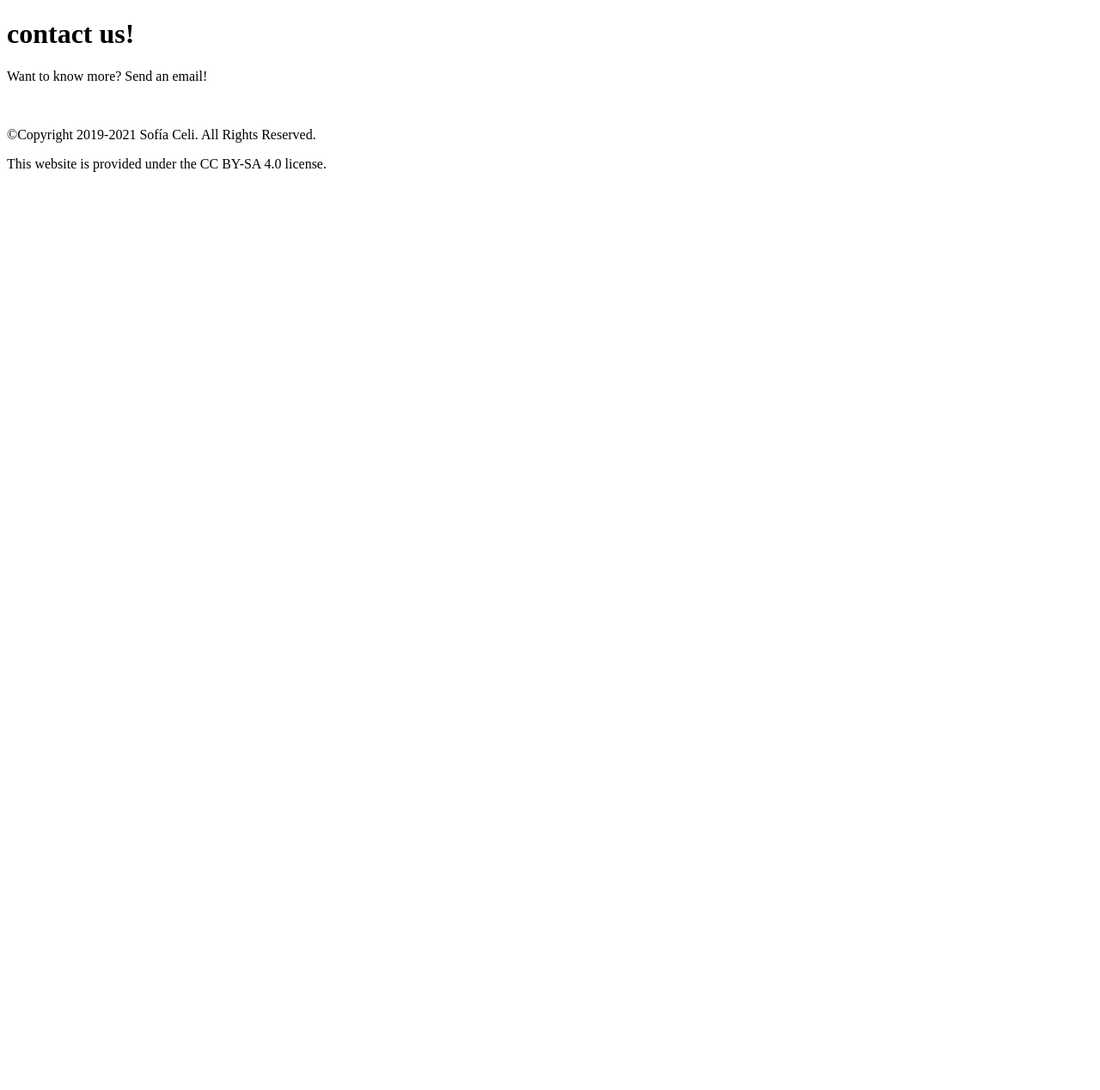
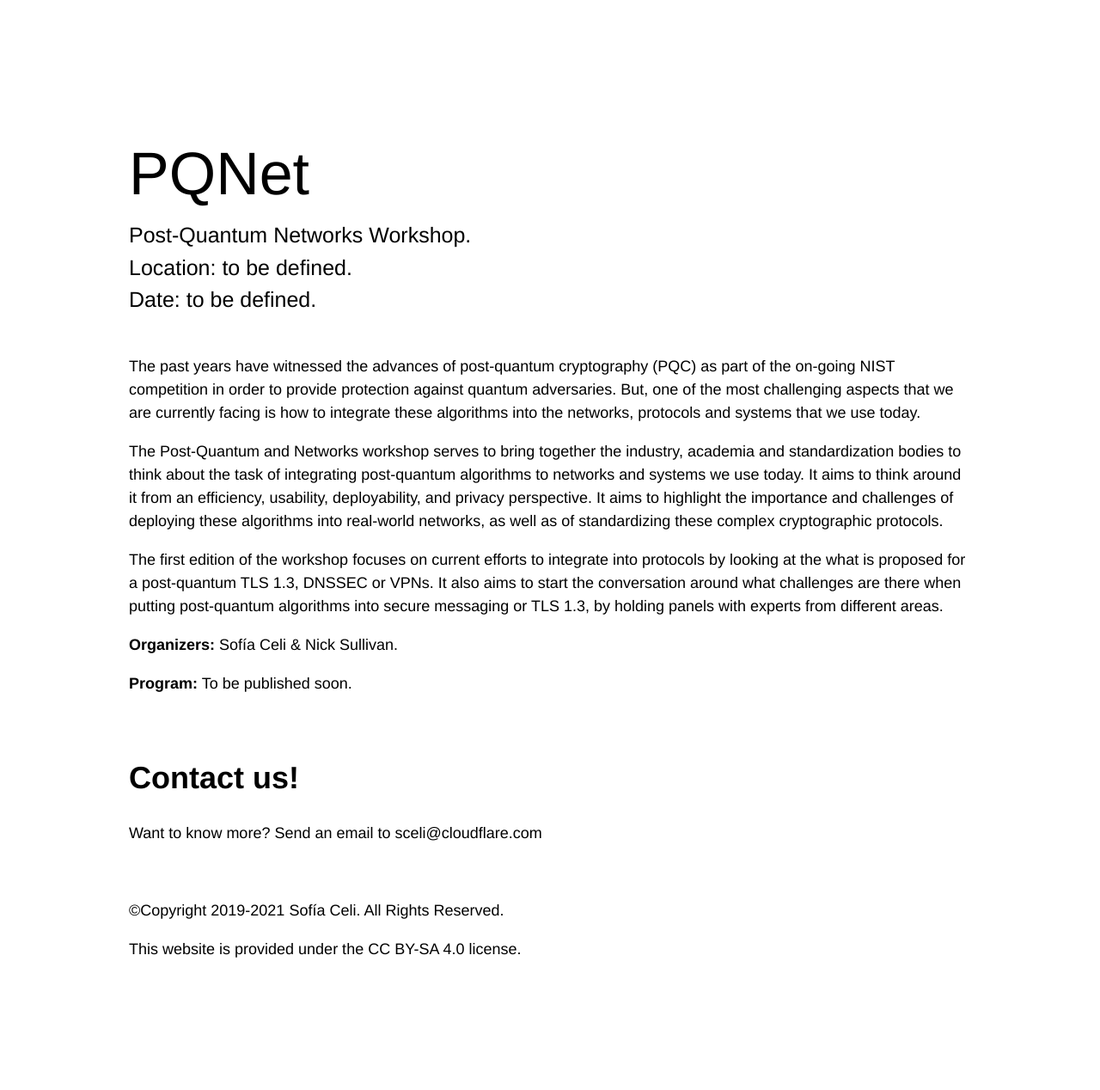
Before and after one commit to claucece/PQNet-Workshop, a Jekyll site: the page built from index.html, in a window 1280 px wide. Shown: the whole page at 86% size. Built offline with Jekyll 4.4.1, drawn with Linux system fonts in a browser that asks for light colours; before the commit the page ends 900 px from its top, so only the background shows below that.

Commit message:
Add major ideas

```diff
--- a/_includes/footer.html
+++ b/_includes/footer.html
@@ -2,8 +2,8 @@
   <div class="wrapper">
     <div class="footer-col-wrapper">
       <div class="footer-col  footer-col-1">
-        <h1>contact us!</h1>
-        <p>Want to know more? Send an email!</p>
+        <h1>Contact us!</h1>
+        <p>Want to know more? Send an email to sceli@cloudflare.com</p>
 				<br>
       </div>
 			<div class="copyright">
--- /dev/null
+++ b/css/main.css
@@ -0,0 +1,30 @@
+/**
+ * Basic styling
+ */
+body {
+  font-family: Helvetica;
+  font-size: 18px;
+  line-height: 1.5;
+  font-weight: 300;
+  color: black;
+  margin: 150px;
+}
+
+#main-title {
+  font-size: 70px;
+  font-weight: 500;
+  margin: 0;
+}
+
+#main-description {
+  font-size: 25px;
+  font-weight: 200;
+  margin: 0;
+}
+
+#main-text {
+  font-size: 25px;
+  font-weight: 200;
+  text-align: right;
+  margin: 0;
+}
--- a/index.html
+++ b/index.html
@@ -1,3 +1,42 @@
 ---
 layout: default
 ---
+<div>
+  <p id="main-title">PQNet</p>
+  <p id="main-description">Post-Quantum Networks Workshop.</p>
+  <p id="main-description">Location: to be defined.</p>
+  <p id="main-description">Date: to be defined.</p>
+</div>
+
+<br>
+<div>
+  <p>
+  The past years have witnessed the advances of post-quantum cryptography (PQC)
+  as part of the on-going NIST competition in order to provide protection against
+  quantum adversaries. But, one of the most challenging aspects that we are
+  currently facing is how to integrate these algorithms into the networks,
+  protocols and systems that we use today.
+  </p>
+  <p>
+  The Post-Quantum and Networks workshop serves to bring together the industry,
+  academia and standardization bodies to think about the task of integrating
+  post-quantum algorithms to networks and systems we use today. It aims
+  to think around it from an efficiency, usability, deployability, and privacy
+  perspective. It aims to highlight the importance and challenges of deploying
+  these algorithms into real-world networks, as well as of standardizing these
+  complex cryptographic protocols.
+  </p>
+  <p>
+  The first edition of the workshop focuses on current efforts to integrate
+  into protocols by looking at the what is proposed for a post-quantum TLS 1.3,
+  DNSSEC or VPNs. It also aims to start the conversation around what challenges
+  are there when putting post-quantum algorithms into secure messaging or TLS
+	1.3, by holding panels with experts from different areas.
+  </p>
+	<p><strong>Organizers:</strong> Sofía Celi & Nick Sullivan.</p>
+</div>
+
+<div>
+	<p><strong>Program:</strong> To be published soon.</p>
+</div>
+<br>
```
